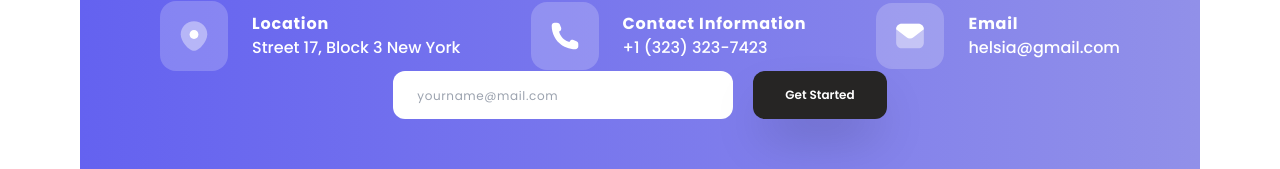
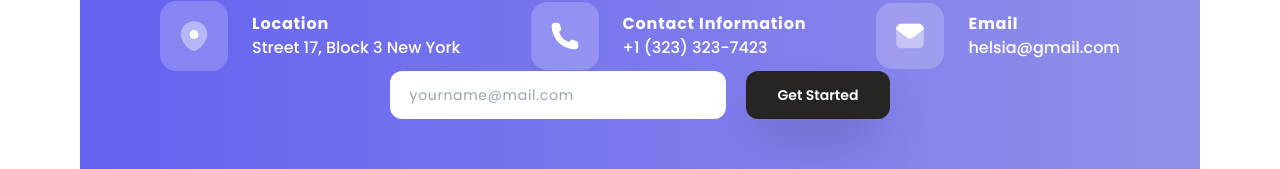
Before and after one commit to sohanemon/helsia-bootcamp, a Next.js app: page / in a window 1280 px wide. Shown: the part 3767-3936 px from the top of the page. Built offline with nearby package versions, Linux system fonts and the light colour scheme.

Commit message:
Jun 15, 2023, 3:17 PM

```diff
--- a/src/app/get-in-touch.tsx
+++ b/src/app/get-in-touch.tsx
@@ -24,9 +24,9 @@ export default function GetInTouch() {
         <input
           type='text'
           placeholder='yourname@mail.com'
-          className='pl-6 placeholder:tracking-wider placeholder:text-xs rounded-xl'
+          className='pl-5 placeholder:tracking-wider placeholder:text-sm rounded-xl'
         />
-        <Button className='text-xs bg-themeText-dark'>Get Started</Button>
+        <Button className='text-sm bg-themeText-dark'>Get Started</Button>
       </div>
     </section>
   );
```
